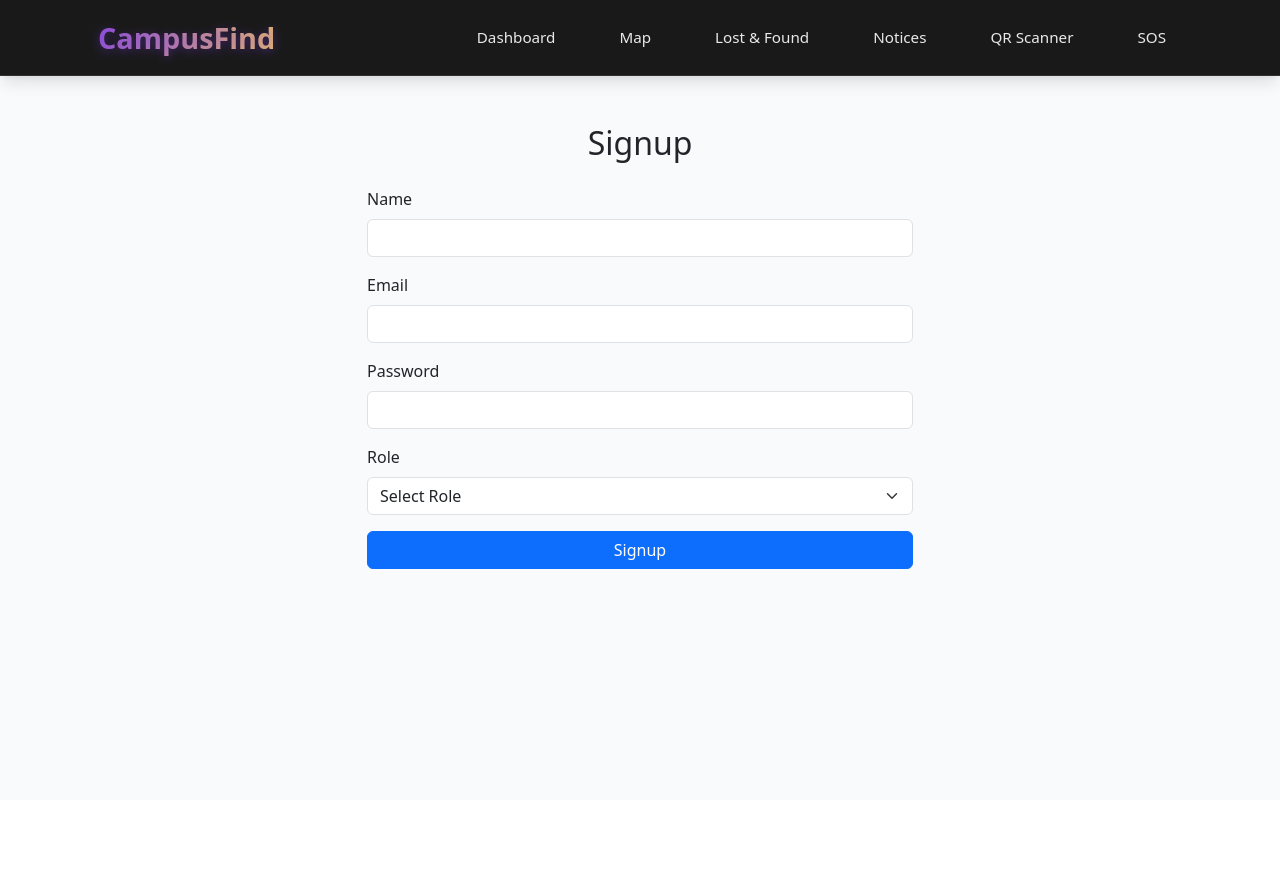
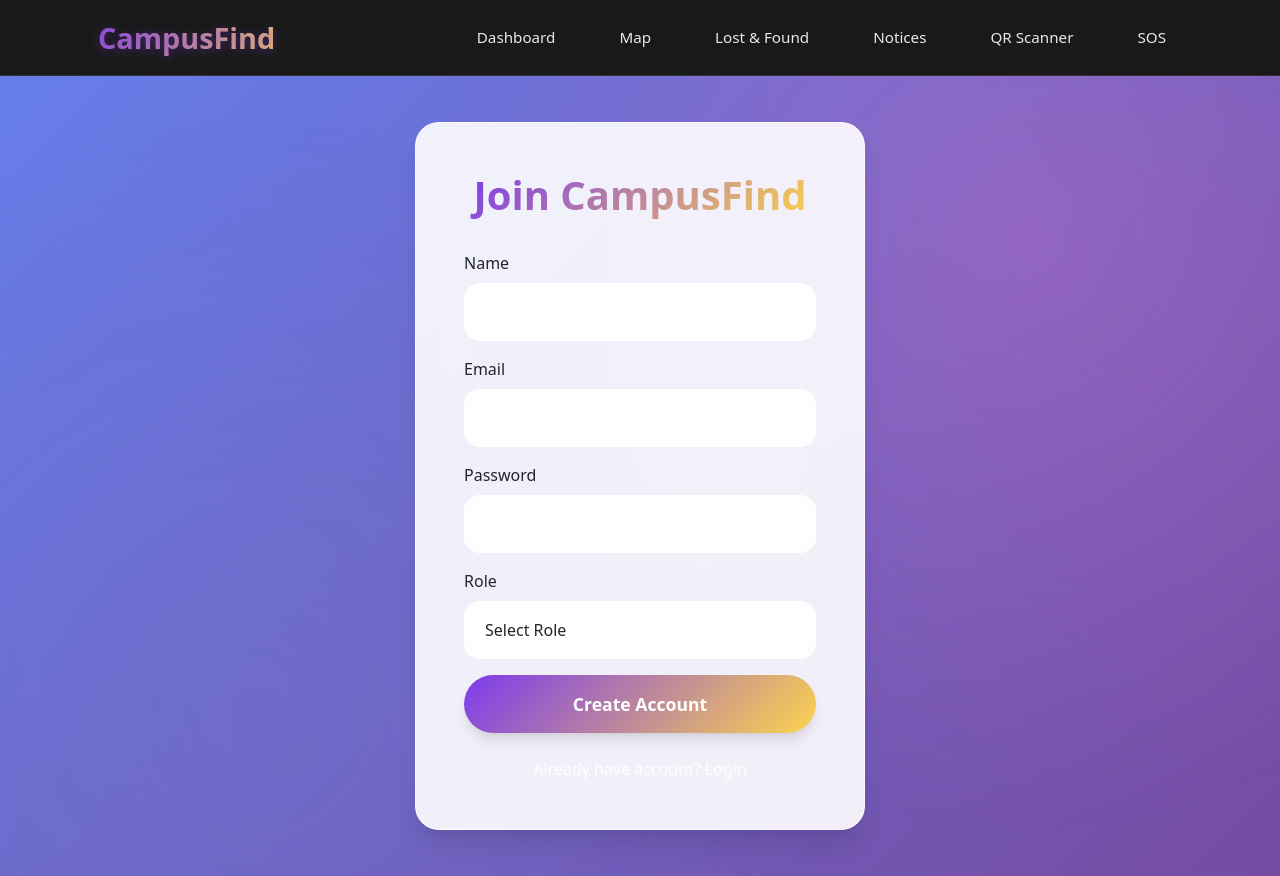
Before and after one commit to Dikshit-singh02/CampusFind, a React (Create React App) app in the folder campusfind-frontend/: page /signup in a window 1280 px wide. Before the commit the page ends 800 px from the top, so only its background shows below. Built offline with nearby package versions, Linux system fonts and the light colour scheme.

Commit message:
some changes

```diff
--- /dev/null
+++ b/campusfind-frontend/src/pages/Signup.css
@@ -0,0 +1,105 @@
+/* Signup Modern Glassmorphism */
+
+.signup-hero {
+  min-height: 100vh;
+  display: flex;
+  align-items: center;
+  justify-content: center;
+  background: linear-gradient(135deg, #667eea 0%, #764ba2 100%);
+  position: relative;
+}
+
+.signup-hero::before {
+  content: '';
+  position: absolute;
+  top: 0;
+  left: 0;
+  right: 0;
+  bottom: 0;
+  background: radial-gradient(circle at 20% 80%, rgba(120,119,198,0.3) 0%, transparent 50%),
+              radial-gradient(circle at 80% 20%, rgba(255,119,198,0.3) 0%, transparent 50%);
+  animation: gradientShift 15s ease-in-out infinite;
+}
+
+.signup-glass-form {
+  background: var(--glass-bg);
+  backdrop-filter: blur(25px);
+  border: 1px solid var(--glass-border);
+  border-radius: 24px;
+  padding: 3rem;
+  box-shadow: var(--shadow-xl);
+  max-width: 450px;
+  width: 100%;
+  animation: slideUp 0.8s ease-out;
+  position: relative;
+  z-index: 2;
+}
+
+.signup-title {
+  font-size: 2.5rem;
+  font-weight: 800;
+  background: var(--primary-gradient);
+  -webkit-background-clip: text;
+  background-clip: text;
+  -webkit-text-fill-color: transparent;
+  margin-bottom: 2rem;
+  text-align: center;
+}
+
+.signup-input {
+  background: rgba(255,255,255,0.9);
+  border: 1px solid var(--glass-border);
+  border-radius: 16px;
+  padding: 16px 20px;
+  transition: all 0.3s ease;
+  backdrop-filter: blur(10px);
+  font-size: 1rem;
+}
+
+.signup-input:focus {
+  border-color: var(--primary-color);
+  box-shadow: 0 0 0 0.2rem rgba(124, 58, 237, 0.25);
+  background: rgba(255,255,255,1);
+  transform: scale(1.02);
+}
+
+.signup-btn {
+  background: var(--primary-gradient);
+  border: none;
+  border-radius: 50px;
+  padding: 16px;
+  font-weight: 600;
+  font-size: 1.1rem;
+  color: white;
+  transition: all 0.3s cubic-bezier(0.4, 0, 0.2, 1);
+  box-shadow: var(--shadow-lg);
+  width: 100%;
+}
+
+.signup-btn:hover {
+  transform: translateY(-3px);
+  box-shadow: var(--shadow-xl);
+}
+
+@keyframes slideUp {
+  from {
+    opacity: 0;
+    transform: translateY(30px);
+  }
+  to {
+    opacity: 1;
+    transform: translateY(0);
+  }
+}
+
+@keyframes gradientShift {
+  0%, 100% { opacity: 1; }
+  50% { opacity: 0.8; }
+}
+
+@media (max-width: 576px) {
+  .signup-glass-form {
+    margin: 1rem;
+    padding: 2rem;
+  }
+}
--- a/campusfind-frontend/src/pages/Signup.js
+++ b/campusfind-frontend/src/pages/Signup.js
@@ -1,5 +1,7 @@
 import React, { useState } from 'react';
+import { Link } from 'react-router-dom';
 import { signup } from '../services/api';
+import './Signup.css';
 
 const Signup = () => {
   const [formData, setFormData] = useState({
@@ -22,7 +24,6 @@ const Signup = () => {
     try {
       const response = await signup(formData);
       console.log('Signup successful:', response);
-      // Redirect to login or dashboard
       alert('Signup successful! Please login.');
     } catch (err) {
       setError(err.response?.data?.message || 'Signup failed');
@@ -32,17 +33,16 @@ const Signup = () => {
   };
 
   return (
-    <div className="container mt-5">
-      <div className="row justify-content-center">
-        <div className="col-md-6">
-          <h2 className="text-center mb-4">Signup</h2>
+    <div className="signup-hero">
+      <div className="signup-glass-form">
+        <h2 className="signup-title">Join CampusFind</h2>
         {error && <div className="alert alert-danger">{error}</div>}
         <form onSubmit={handleSubmit}>
           <div className="mb-3">
             <label htmlFor="name" className="form-label">Name</label>
             <input
               type="text"
-                className="form-control"
+              className="form-control signup-input"
               id="name"
               name="name"
               value={formData.name}
@@ -54,7 +54,7 @@ const Signup = () => {
             <label htmlFor="email" className="form-label">Email</label>
             <input
               type="email"
-                className="form-control"
+              className="form-control signup-input"
               id="email"
               name="email"
               value={formData.email}
@@ -66,7 +66,7 @@ const Signup = () => {
             <label htmlFor="password" className="form-label">Password</label>
             <input
               type="password"
-                className="form-control"
+              className="form-control signup-input"
               id="password"
               name="password"
               value={formData.password}
@@ -77,7 +77,7 @@ const Signup = () => {
           <div className="mb-3">
             <label htmlFor="role" className="form-label">Role</label>
             <select
-                className="form-select"
+              className="form-select signup-input"
               id="role"
               name="role"
               value={formData.role}
@@ -90,10 +90,12 @@ const Signup = () => {
               <option value="admin">Admin</option>
             </select>
           </div>
-            <button type="submit" className="btn btn-primary w-100" disabled={loading}>
-              {loading ? 'Signing up...' : 'Signup'}
+          <button type="submit" className="btn signup-btn" disabled={loading}>
+            {loading ? 'Creating Account...' : 'Create Account'}
           </button>
         </form>
+        <div className="text-center mt-4">
+          <Link to="/login" className="text-white text-decoration-none">Already have account? Login</Link>
         </div>
       </div>
     </div>
```
Lines whose indentation alone changed are shown as unchanged.
